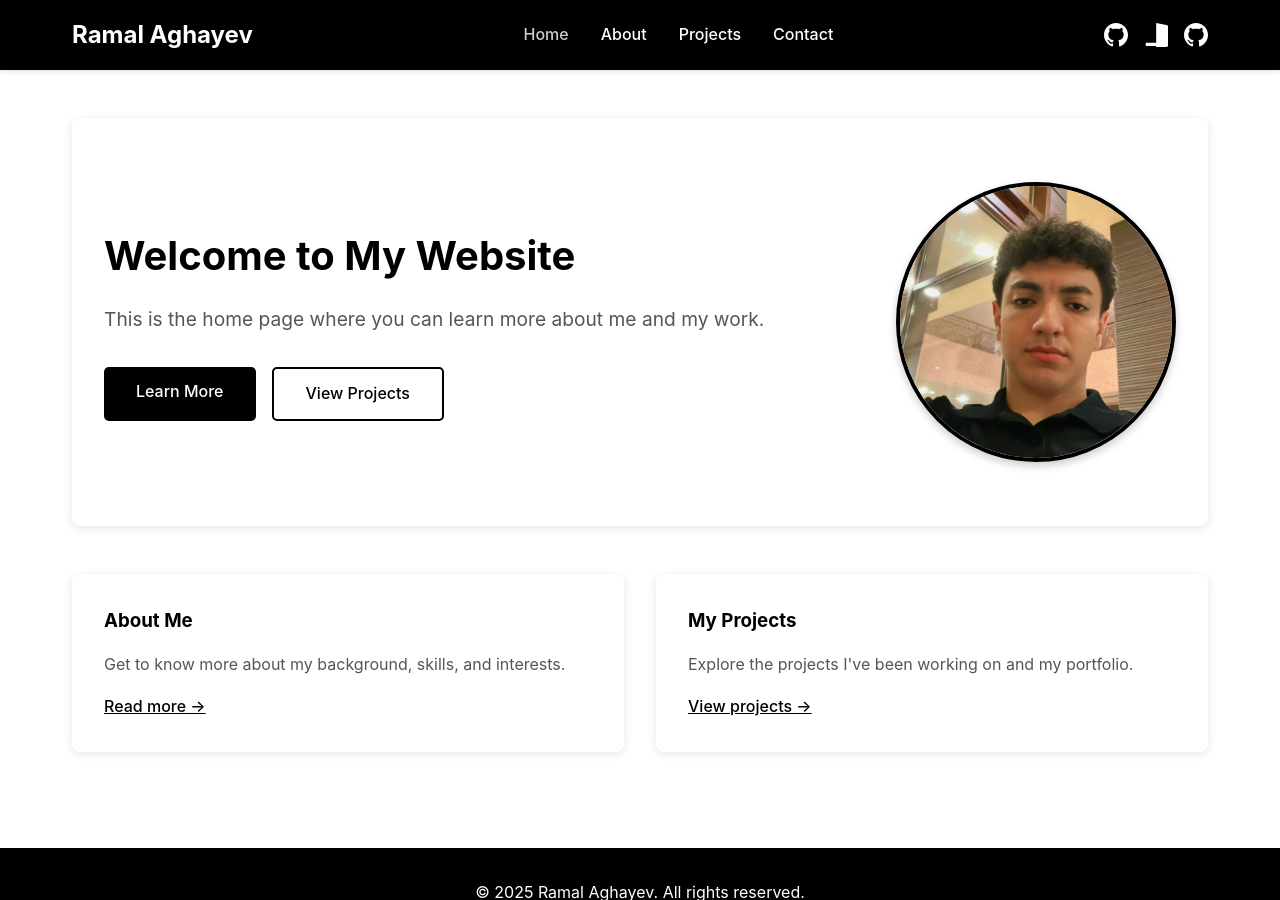
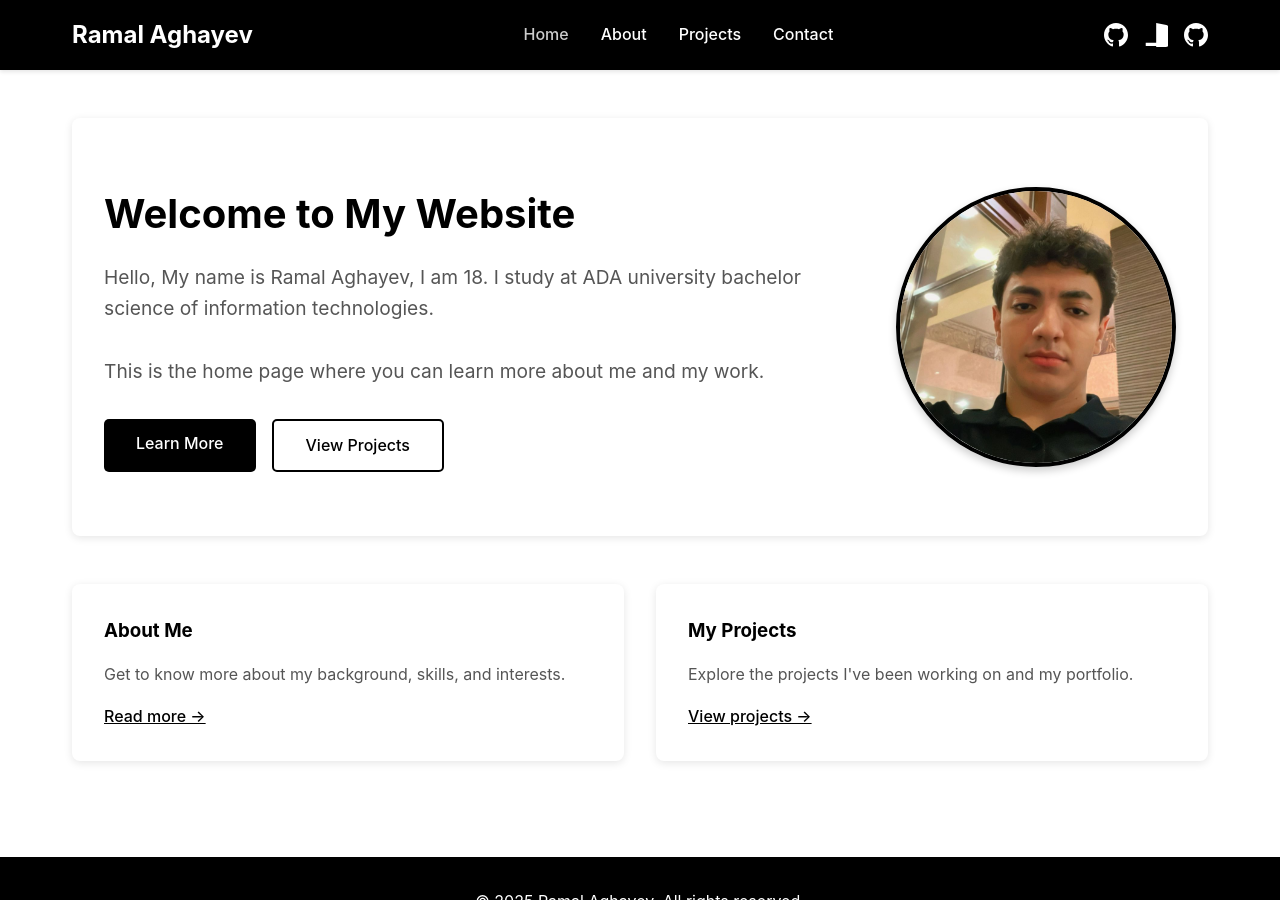
Before and after one commit to RamalAgayev/ramal_website, a Jekyll site: the page built from index.html, in a window 1280 px wide and 900 px high. Built offline with Jekyll 4.4.1, drawn with Linux system fonts in a browser that asks for light colours.

Commit message:
Add brief introduction to home page

```diff
--- a/index.html
+++ b/index.html
@@ -8,6 +8,7 @@ title: Home
         <div class="hero-content">
             <div class="hero-text">
                 <h2>Welcome to My Website</h2>
+                <p>Hello, My name is Ramal Aghayev, I am 18. I study at ADA university bachelor science of information technologies.</p>
                 <p>This is the home page where you can learn more about me and my work.</p>
                 <div class="cta-buttons">
                     <a href="{{ '/about' | relative_url }}" class="btn btn-primary">Learn More</a>
```
